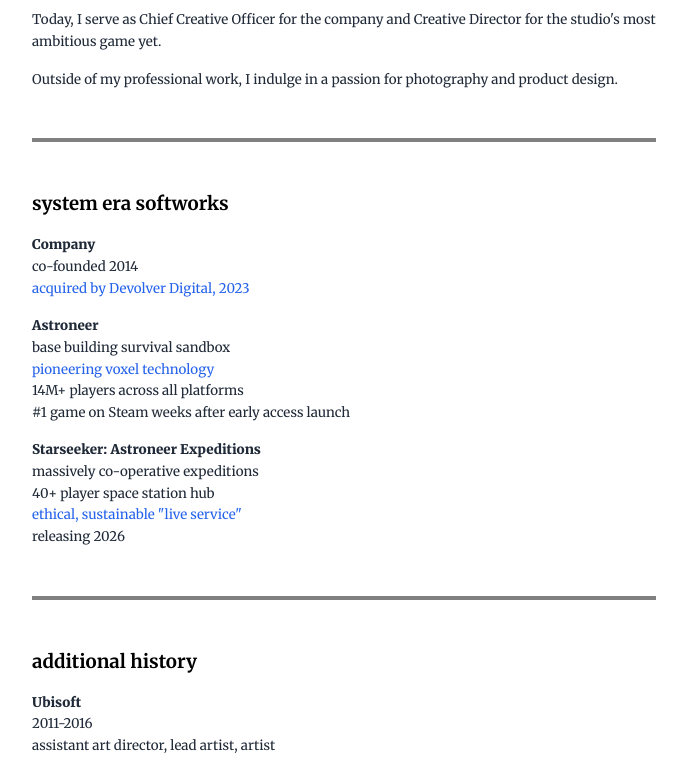
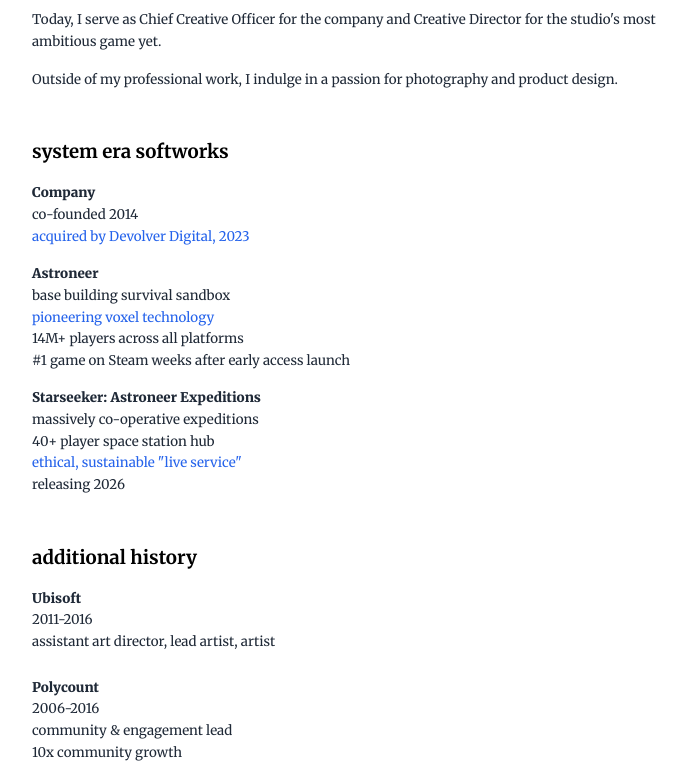
Before and after one commit to XYZCHiiLD/adambromell-site, a Next.js app: page / in a window 1280 px wide. Shown: the part 457-1240 px from the top of the page, without its empty margins (296-983 px from the left). Built offline with nearby package versions, Linux system fonts and the light colour scheme.

Commit message:
Add files via upload

```diff
--- a/src/app/page.js
+++ b/src/app/page.js
@@ -58,8 +58,6 @@ export default function Home() {
           </div>
         </section>
 
-        <hr className="rule-section mb-12" />
-
         {/* System Era */}
         <section className="mb-12">
           <h2 className="font-bold mb-4">system era softworks</h2>
@@ -87,8 +85,6 @@ export default function Home() {
             </div>
           </div>
         </section>
-
-        <hr className="rule-section mb-12" />
 
         {/* Additional History */}
         <section className="mb-12">
```
